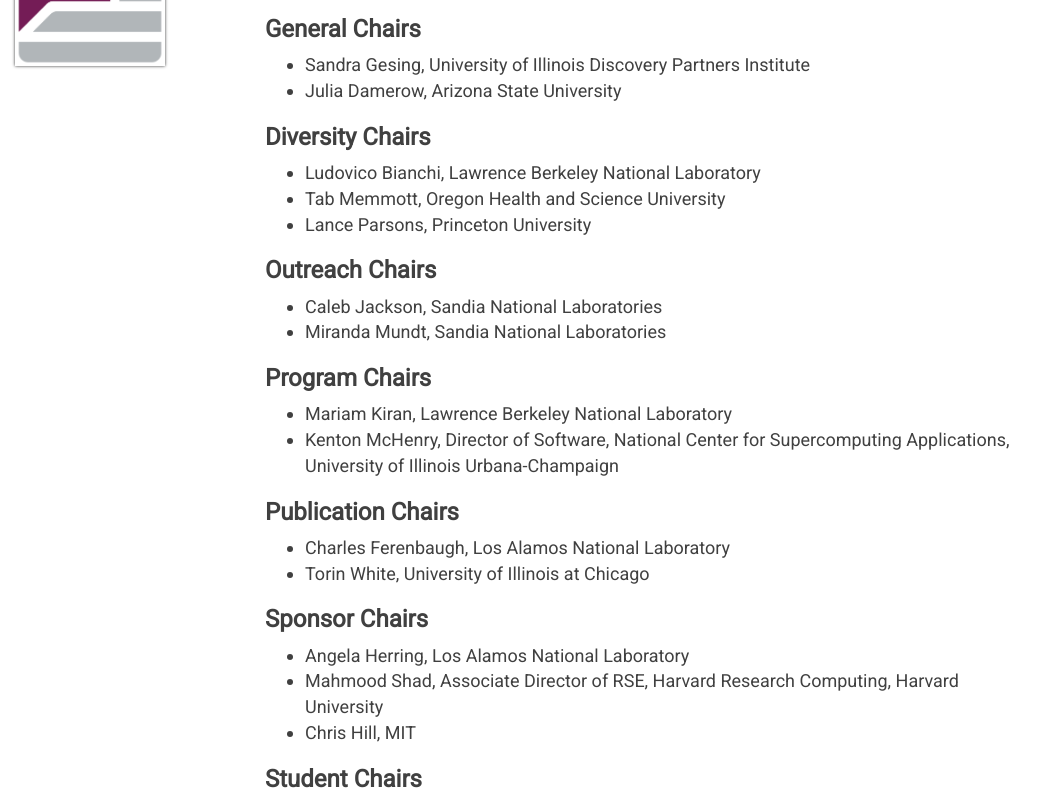
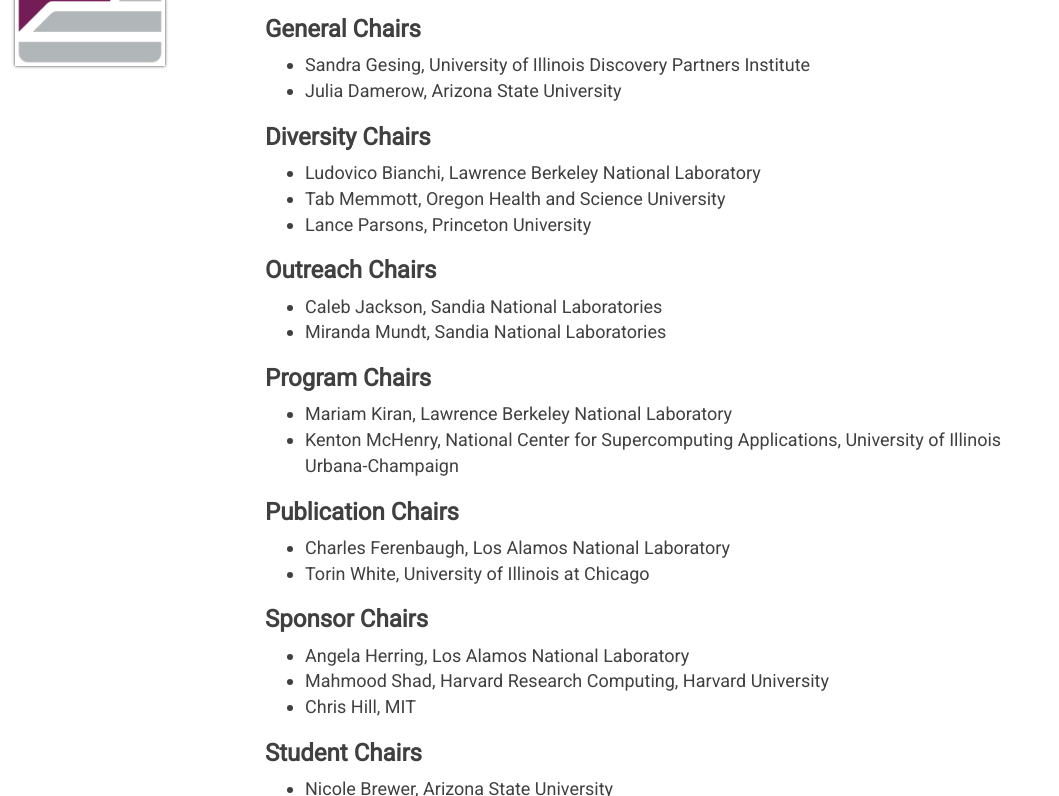
Before and after one commit to USRSE/usrse23, a Jekyll site: the page built from pages/organization.md, in a window 1280 px wide and 900 px high, cut to the strip 104-900 px from the top of the window. Shown: the whole strip, without its empty margins (0-1059 px from the left). Built offline with Jekyll 4.4.1, drawn with Linux system fonts in a browser that asks for light colours; nearby versions of some CDN libraries.

Commit message:
Remove titles

```diff
--- a/pages/organization.md
+++ b/pages/organization.md
@@ -20,7 +20,7 @@
 
 ### Program Chairs
 - Mariam Kiran, Lawrence Berkeley National Laboratory
-- Kenton McHenry, Director of Software, National Center for Supercomputing Applications, University of Illinois Urbana-Champaign
+- Kenton McHenry, National Center for Supercomputing Applications, University of Illinois Urbana-Champaign
 
 ### Publication Chairs
 - Charles Ferenbaugh, Los Alamos National Laboratory
@@ -28,7 +28,7 @@
 
 ### Sponsor Chairs
 - Angela Herring, Los Alamos National Laboratory
-- Mahmood Shad, Associate Director of RSE, Harvard Research Computing, Harvard University
+- Mahmood Shad, Harvard Research Computing, Harvard University
 - Chris Hill, MIT
 
 ### Student Chairs
```
